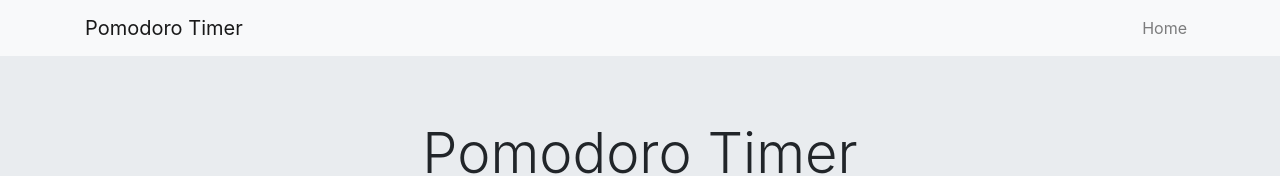
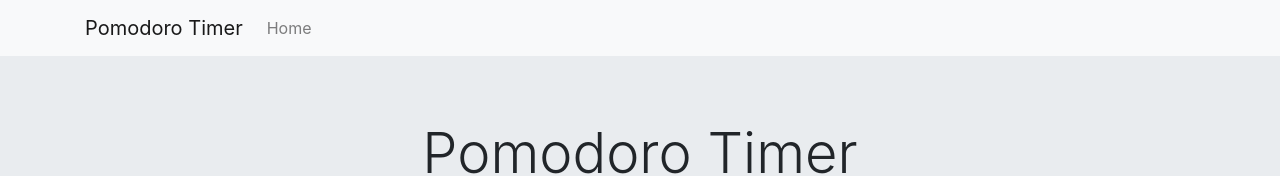
Before and after one commit to oidsjr/pomodoro, a Vue app: page /#/ in a window 1280 px wide. Shown: the top 176 px of the page. Built offline with nearby package versions, Linux system fonts and the light colour scheme.

Commit message:
Navbar collapse method

```diff
--- a/src/components/Navbar/Navbar.vue
+++ b/src/components/Navbar/Navbar.vue
@@ -2,7 +2,13 @@
   <nav class="navbar navbar-expand-md navbar-light bg-light">
     <div class="container">
       <a class="navbar-brand" href="/">{{ siteTitle }}</a>
-
+      <button class="navbar-toggler d-lg-none" type="button"
+        data-toggle="collapse" :data-target="'#' + menuName"
+        :aria-controls="menuName"
+        aria-expanded="false" aria-label="Exibir/ocultar navegação"
+        v-on:click.prevent="toggleCollapse">
+        <span class="navbar-toggler-icon"></span>
+      </button>
       <NavbarCollapse :menuName="menuName" :links="links" />
     </div>
   </nav>
@@ -20,8 +26,14 @@ export default {
     siteTitle: String,
     menuName: String,
   },
+  methods: {
+    toggleCollapse() {
+      this.collapseShow = !this.collapseShow;
+    },
+  },
   data() {
     return {
+      collapseShow: false,
       links: [
         {
           name: 'Home',
--- a/src/components/Navbar/NavbarCollapse.vue
+++ b/src/components/Navbar/NavbarCollapse.vue
@@ -1,19 +1,11 @@
 <template>
-  <div>
-    <button class="navbar-toggler d-lg-none" type="button"
-      data-toggle="collapse" :data-target="'#' + menuName"
-      :aria-controls="menuName"
-      aria-expanded="false" aria-label="Exibir/ocultar navegação">
-      <span class="navbar-toggler-icon"></span>
-    </button>
-    <div class="collapse navbar-collapse" :id="menuName">
+    <div class="collapse navbar-collapse" :class="{show: $parent.collapseShow}" :id="menuName">
       <ul class="navbar-nav mr-auto mt-2 mt-lg-0">
         <li class="nav-item" v-for="(link, index) in links" :key="index">
           <a class="nav-link" :href="link.route">{{ link.name }}</a>
         </li>
       </ul>
     </div>
-  </div>
 </template>
 
 <script>
```
